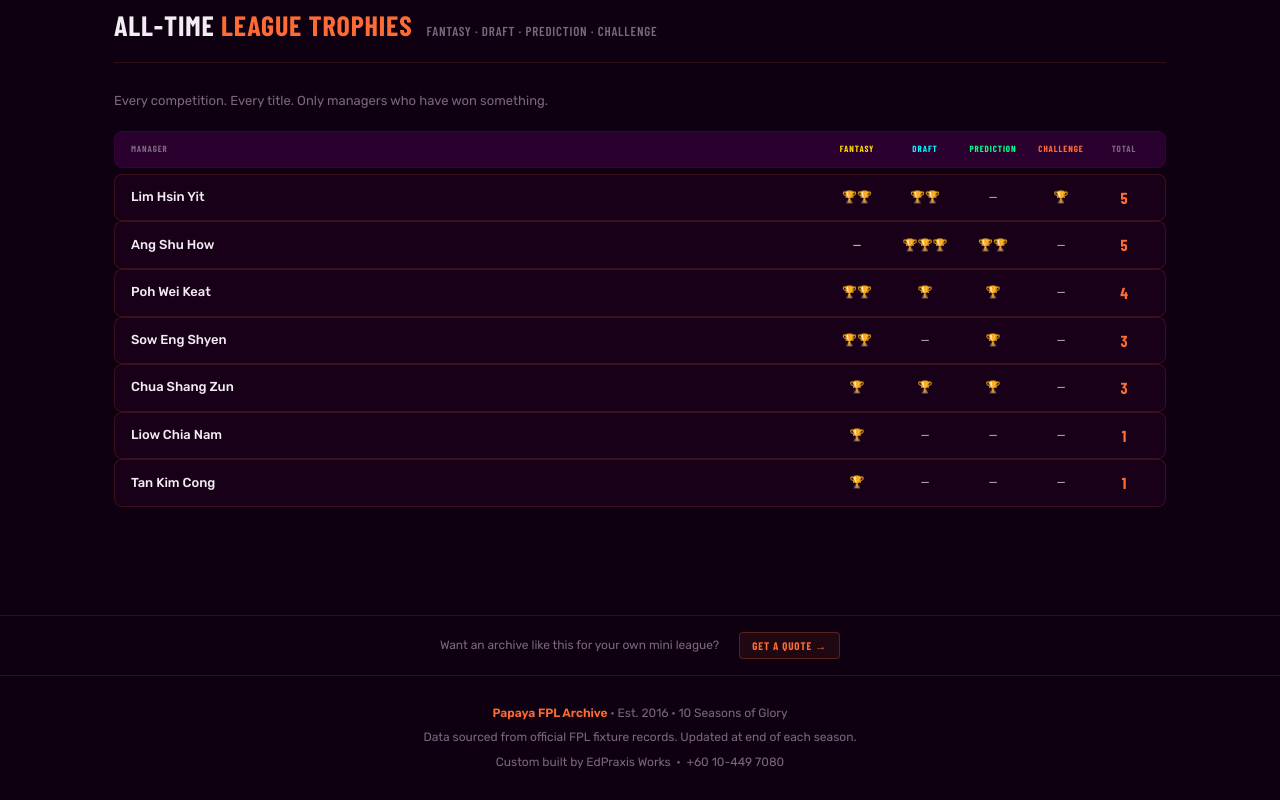
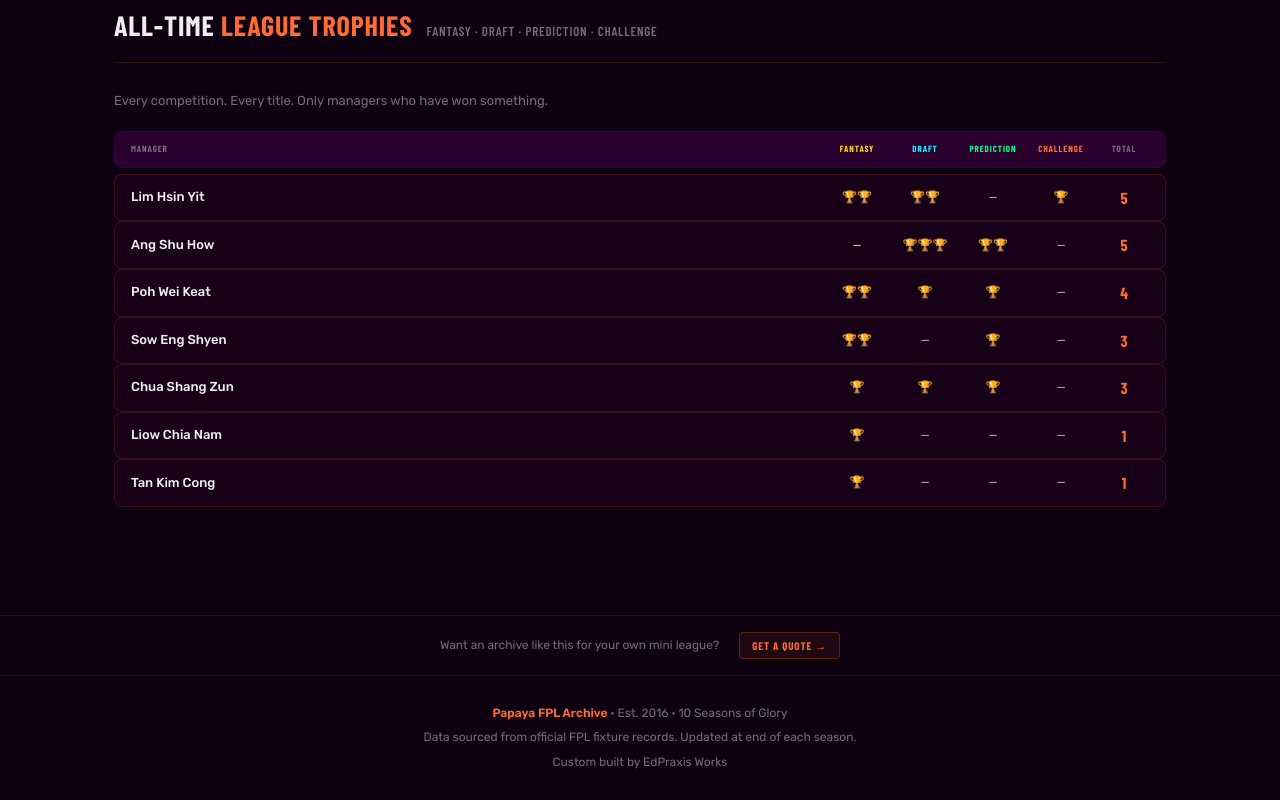
Before and after one commit to pohweikeat/fplpapayaperformanceanalyzer, a plain HTML site: page index.html in a window 1280 px wide. Shown: the part 2646-3446 px from the top of the page. Drawn offline with nearby package versions, Linux system fonts and the light colour scheme; a web font is replaced by a local one.

Commit message:
Add files via upload

```diff
--- a/index.html
+++ b/index.html
@@ -1959,7 +1959,7 @@ body::before {
 <footer class="footer">
   <strong>Papaya FPL Archive</strong> · Est. 2016 · 10 Seasons of Glory<br>
   <span style="margin-top:4px;display:block;">Data sourced from official FPL fixture records. Updated at end of each season.</span>
-  <span style="margin-top:6px;display:block;">Custom built by EdPraxis Works  ·  <a href="https://wa.me/60104497080" style="color:var(--text3);text-decoration:none;">+60 10-449 7080</a></span>
+  <span style="margin-top:6px;display:block;">Custom built by <a href="https://wa.me/60104497080" style="color:var(--text3);text-decoration:none;">EdPraxis Works</a></span>
 </footer>
 
 <script>
```
